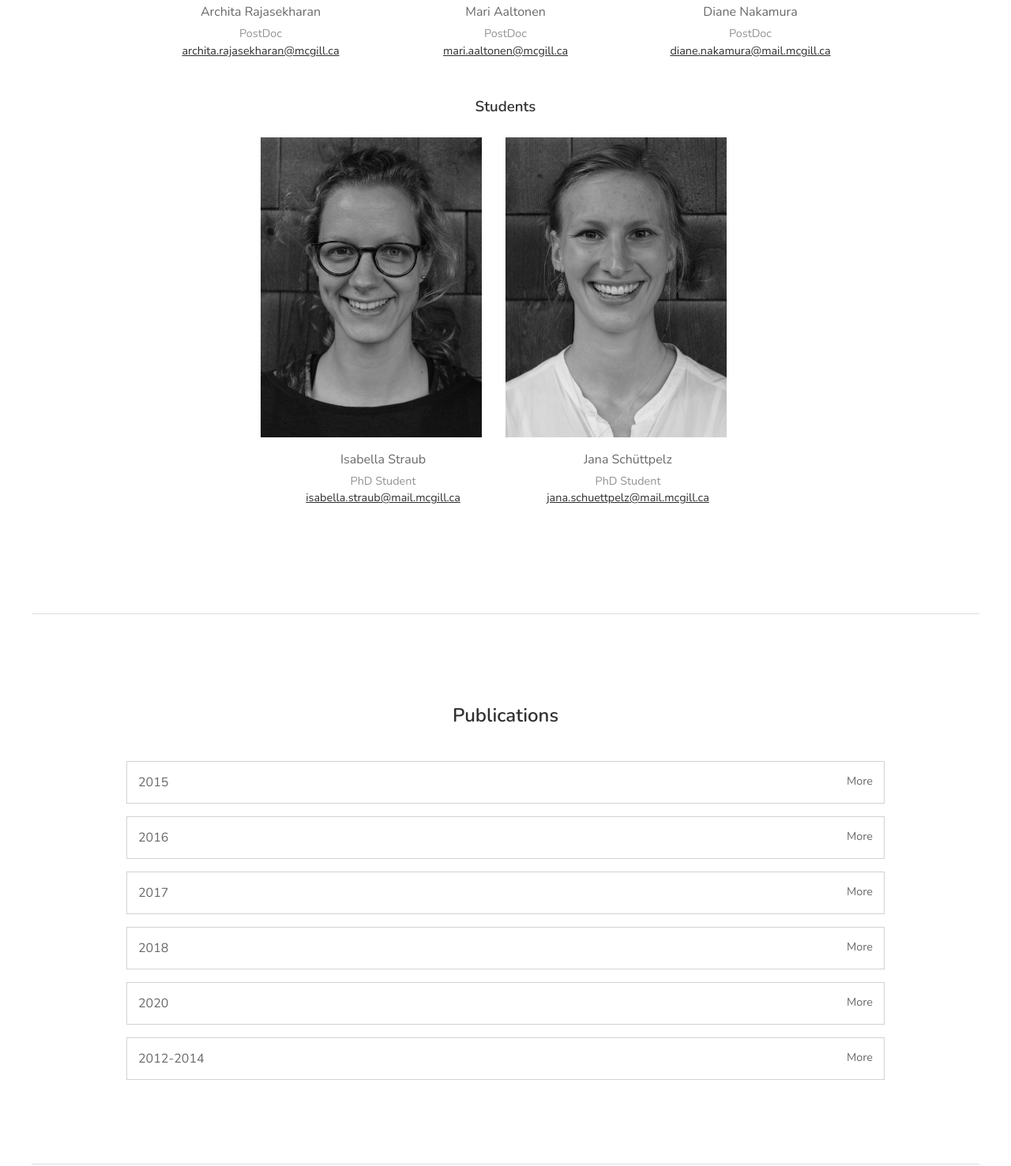
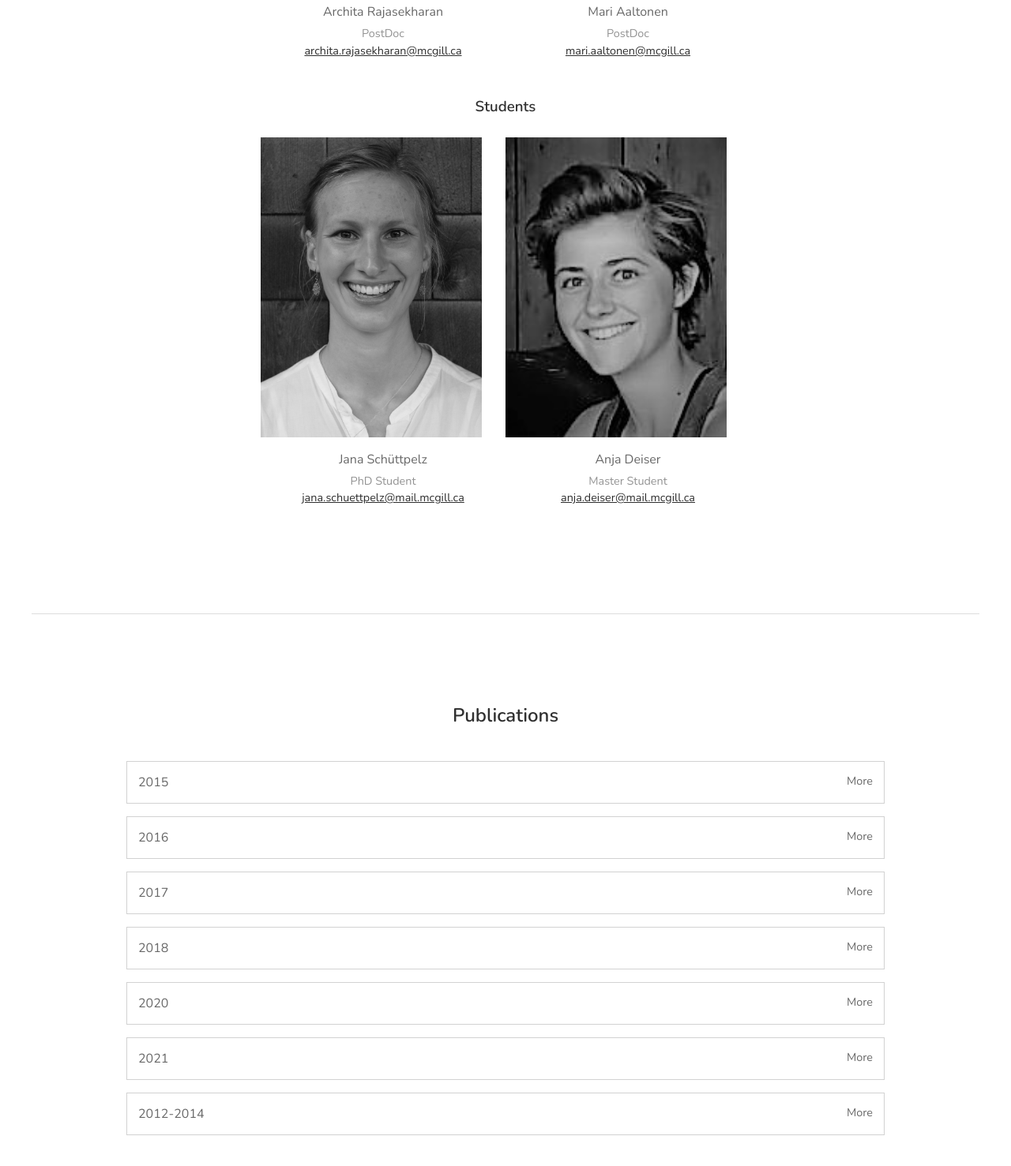
Before and after one commit to aroget/lab_site, a Gatsby site: page / in a window 1280 px wide. Shown: the part 3686-5163 px from the top of the page at 79% size. Built offline with nearby package versions, Linux system fonts and the light colour scheme; Gatsby itself is replaced by a stand-in of ours.

Commit message:
update new publications and staff

```diff
--- a/src/components/avatars.js
+++ b/src/components/avatars.js
@@ -2,8 +2,6 @@ import React, { Component } from 'react'
 import Img from 'gatsby-image'
 import styled from 'styled-components'
 import { StaticQuery, graphql } from 'gatsby'
-
-import FadeInUp from '../animations/fadeinUp'
 
 class StaffAvatar extends Component {
   constructor(props) {
@@ -93,6 +91,13 @@ class StaffAvatar extends Component {
                 }
               }
             }
+            anja: file(relativePath: { eq: "staff/anja.jpg" }) {
+              childImageSharp {
+                fixed(width: 280, height: 380) {
+                  ...GatsbyImageSharpFixed
+                }
+              }
+            }
           }
         `}
         render={data => {
@@ -102,11 +107,9 @@ class StaffAvatar extends Component {
               onMouseLeave={this.onMouseLeave}
             >
               {this.state.hover ? (
-                <FadeInUp>
-                  <AvatarDescription>
-                    <span style={{ color: 'var(--dark)' }}>{hoverText}</span>
-                  </AvatarDescription>
-                </FadeInUp>
+                <AvatarDescription>
+                  <span style={{ color: 'var(--dark)' }}>{hoverText}</span>
+                </AvatarDescription>
               ) : (
                 <Img fixed={data[image].childImageSharp.fixed} />
               )}
--- a/src/components/publications.js
+++ b/src/components/publications.js
@@ -109,6 +109,50 @@ const PublicationJournal = styled.div`
 `
 
 const data = {
+  2021: [
+    {
+      id: 1,
+      title:
+        'ATAD3A has a scaffolding role regulating mitochondria inner membrane structure and protein assembly',
+      journal: 'Cell Rep. 2021 Dec 21;37(12):110139.',
+      doi: 'https://doi.org/10.1016/j.celrep.2021.110139',
+      authors:
+        'Arguello T, Peralta S, Antonicka H, Gaidosh G, Diaz F, Tu YT, Garcia S, Shiekhattar R, Barrientos A, Moraes CT.',
+    },
+    {
+      id: 2,
+      title:
+        'NPTX1 mutations trigger endoplasmic reticulum stress and cause autosomal dominant cerebellar ataxia.',
+      journal: 'Brain. 2021 Nov 11:awab407.',
+      doi: 'https://doi.org/10.1093/brain/awab407',
+      authors:
+        'Coutelier M, Jacoupy M, Janer A, Renaud F, Auger N, Saripella GV, Ancien F, Pucci F, Rooman M, Gilis D, Larivière R, Sgarioto N, Valter R, Guillot-Noel L, Le Ber I, Sayah S, Charles P, Nümann A, Pauly MG, Helmchen C, Deininger N, Haack TB, Brais B, Brice A, Trégouët DA, El Hachimi KH, Shoubridge EA, Durr A, Stevanin G.',
+    },
+    {
+      id: 3,
+      title:
+        'Serine palmitoyltransferase assembles at ER-mitochondria contact sites',
+      journal: 'Life Sci Alliance. 2021 Nov 16;5(2):e202101278.',
+      doi: 'https://doi.org/10.26508/lsa.202101278',
+      authors: 'Aaltonen MJ, Alecu I, König T, Bennett SA, Shoubridge EA.',
+    },
+    {
+      id: 4,
+      title: 'A proximity-dependent biotinylation map of a human cell',
+      journal: 'Nature. 2021 Jul;595(7865):120-124.',
+      doi: 'https://doi.org/10.1038/s41586-021-03592-2',
+      authors:
+        'Go CD, Knight JDR, Rajasekharan A, Rathod B, Hesketh GG, Abe KT, Youn JY, Samavarchi-Tehrani P, Zhang H, Zhu LY, Popiel E, Lambert JP, Coyaud É, Cheung SWT, Rajendran D, Wong CJ, Antonicka H, Pelletier L, Palazzo AF, Shoubridge EA, Raught B, Gingras AC. ',
+    },
+    {
+      id: 5,
+      title:
+        'Multi-OMICS study of a CHCHD10 variant causing ALS demonstrates metabolic rewiring and activation of endoplasmic reticulum and mitochondrial unfolded protein responses.',
+      journal: 'Hum Mol Genet. 2021 May 17;30(8):687-705.',
+      doi: 'https://doi.org/10.1093/hmg/ddab078',
+      authors: 'Straub IR, Weraarpachai W, Shoubridge EA.',
+    },
+  ],
   2020: [
     {
       id: 1,
@@ -126,6 +170,14 @@ const data = {
       doi: 'https://doi.org/10.1101/2020.05.05.078881',
       authors:
         'Isabella R. Straub, Woranontee Weraarpachai, Eric A. Shoubridge',
+    },
+    {
+      id: 3,
+      title:
+        'Poly (A) tail length of human mitochondrial mRNAs is tissue-specific and a mutation in LRPPRC results in transcript-specific patterns of deadenylation.',
+      journal: 'Mol Genet Metab Rep. 2020 Dec 5;25:100687',
+      doi: 'https://doi.org/10.1016/j.ymgmr.2020.100687 ',
+      authors: 'Honarmand S, Shoubridge EA.',
     },
   ],
   2018: [
--- a/src/components/research.js
+++ b/src/components/research.js
@@ -7,6 +7,41 @@ import { BioId, ErMito, ImsAls, RnaGranules } from './icons'
 function createMarkUp(__html) {
   return { __html }
 }
+
+const topics = [
+  {
+    id: 1,
+    title: 'Mitochondrial Interactome',
+    icon: <BioId />,
+    image: 'mitochondrial_interactome',
+    description:
+      '<p>To better comprehend the role of individual functional networks within mitochondria and between mitochondria and the remainder of the cell, we established a mitochondrial interactome using a proximity biotinylation assay, BioID.</p> <p>BioID uses a promiscuous biotin ligase covalently fused to a protein of interest (bait), which subsequently biotinylates proteins in the vicinity of the bait. Using BioID we can identify novel mitochondrial proteins, determine the localization of an individual protein within the mitochondrion as well as within a functional network, and identify novel roles for proteins both within and outside the mitochondria. In addition, we are investigating how individual interactomes change when mutant protein variants are present, yielding insight into possible pathogenic mechanisms and potential treatment targets. Hana is the specialist when it comes to Bio-ID.</p>',
+  },
+  {
+    id: 2,
+    title: 'Neurodegenerative Disease',
+    icon: <ImsAls />,
+    image: 'neurodegenerative_disease',
+    description:
+      '<p>The recent reports of mutations in coiled-helix-coiled-helix domain containing protein 10 (CHCHD10) in autosomal dominant familial ALS, and in its paralogue CHCHD2 in autosomal dominant Parkinson’s disease, have opened a new window on mitochondrial dysfunction in neurodegenerative disorders. CHCHD10 mutations were first uncovered by whole exome sequencing in a family with motor neuron disease, FTD-like symptoms, cerebellar ataxia and myopathy.</p><p>Both CHCHD10 and CHCHD2 are members of the twin CX9C motif family, most of which are targeted to the mitochondrial intermembrane space (IMS) by a specific protein import system.</p><p>The essential function and the mechanism of pathogenesis remain unknown. Our studies focus on deciphering the role of CHCHD10 and CHCHD2 in mitochondria. Isabella is tackling this question by working in mammalian cell lines and neurons and applying a wide range of cell biological methods.</p>',
+  },
+  {
+    id: 3,
+    title: 'ER-Mito Contact Sites',
+    image: 'er_mito_contact_sites',
+    icon: <ErMito />,
+    description:
+      '<p>Mitochondrial fusion and fission are highly dynamic processes and the former is regulated by the concerted action of mitofusion1/2 and OPA1 coordinated by Ugo1. We identified a novel homozygous missense mutation (c.425C > T) in SLC25A46, the human orthologue of Ugo1 in a Leigh syndrome patient.</p> <p>SLC25A46 is known to be a mitochondria solute carrier protein and it promotes mitochondrial fission. SLC25A46 patient derived fibroblasts reveal altered mitochondrial and ER architecture associated with disrupted MICOS complex as well as altered lipid composition suggesting that SLC25A46 could be a putative lipid transfer protein at ER-Mito contact sites. To this end a sensitive proximity-based biotinylation assay for identifying the interactome of SLC25A46 was done in order to elucidate its function.</p> <p>This screen has revealed promising uncharacterized proteins which most likely have important roles at the ER-Mito contact site and are currently being explored by Alexandre, Archita, Mari and Jana.</p>',
+  },
+  {
+    id: 4,
+    title: 'RNA Metabolism',
+    image: 'rna_metabolism',
+    icon: <RnaGranules />,
+    description:
+      '<p>Mitochondrial RNA granules, which we initially identified as GRSF1 positive foci, have been shown to play an essential role in post-transcriptional regulation of mitochondrial transcripts, as well as in the early steps of mitochondrial ribosome biogenesis. They contain proteins responsible for post-transcriptional handling of mitochondrial transcripts: enzymes involved in primary transcript processing, modification, polyadenylation and degradation of mitochondrial RNA.</p><p>Hana’s and Shamisa’s research focuses on the characterization of the molecular functions of several of these proteins (e.g. LRPPRC, FASTKD2, FASTKD5, pseudouridine synthases) and their link to mitochondrial disease.</p>',
+  },
+]
 
 const ResearchNavbar = ({ clikHandler, active }) =>
   topics.map(t => (
@@ -149,38 +184,3 @@ const ResearchSectionTitle = styled.h2`
   text-align: center;
   margin-bottom: 2.5rem;
 `
-
-const topics = [
-  {
-    id: 1,
-    title: 'Mitochondrial Interactome',
-    icon: <BioId />,
-    image: 'mitochondrial_interactome',
-    description:
-      '<p>To better comprehend the role of individual functional networks within mitochondria and between mitochondria and the remainder of the cell, we established a mitochondrial interactome using a proximity biotinylation assay, BioID.</p> <p>BioID uses a promiscuous biotin ligase covalently fused to a protein of interest (bait), which subsequently biotinylates proteins in the vicinity of the bait. Using BioID we can identify novel mitochondrial proteins, determine the localization of an individual protein within the mitochondrion as well as within a functional network, and identify novel roles for proteins both within and outside the mitochondria. In addition, we are investigating how individual interactomes change when mutant protein variants are present, yielding insight into possible pathogenic mechanisms and potential treatment targets. Hana is the specialist when it comes to Bio-ID.</p>',
-  },
-  {
-    id: 2,
-    title: 'Neurodegenerative Disease',
-    icon: <ImsAls />,
-    image: 'neurodegenerative_disease',
-    description:
-      '<p>The recent reports of mutations in coiled-helix-coiled-helix domain containing protein 10 (CHCHD10) in autosomal dominant familial ALS, and in its paralogue CHCHD2 in autosomal dominant Parkinson’s disease, have opened a new window on mitochondrial dysfunction in neurodegenerative disorders. CHCHD10 mutations were first uncovered by whole exome sequencing in a family with motor neuron disease, FTD-like symptoms, cerebellar ataxia and myopathy.</p><p>Both CHCHD10 and CHCHD2 are members of the twin CX9C motif family, most of which are targeted to the mitochondrial intermembrane space (IMS) by a specific protein import system.</p><p>The essential function and the mechanism of pathogenesis remain unknown. Our studies focus on deciphering the role of CHCHD10 and CHCHD2 in mitochondria. Isabella is tackling this question by working in mammalian cell lines and neurons and applying a wide range of cell biological methods.</p>',
-  },
-  {
-    id: 3,
-    title: 'ER-Mito Contact Sites',
-    image: 'er_mito_contact_sites',
-    icon: <ErMito />,
-    description:
-      '<p>Mitochondrial fusion and fission are highly dynamic processes and the former is regulated by the concerted action of mitofusion1/2 and OPA1 coordinated by Ugo1. We identified a novel homozygous missense mutation (c.425C > T) in SLC25A46, the human orthologue of Ugo1 in a Leigh syndrome patient.</p> <p>SLC25A46 is known to be a mitochondria solute carrier protein and it promotes mitochondrial fission. SLC25A46 patient derived fibroblasts reveal altered mitochondrial and ER architecture associated with disrupted MICOS complex as well as altered lipid composition suggesting that SLC25A46 could be a putative lipid transfer protein at ER-Mito contact sites. To this end a sensitive proximity-based biotinylation assay for identifying the interactome of SLC25A46 was done in order to elucidate its function.</p> <p>This screen has revealed promising uncharacterized proteins which most likely have important roles at the ER-Mito contact site and are currently being explored by Alexandre, Archita, Mari and Jana.</p>',
-  },
-  {
-    id: 4,
-    title: 'RNA Metabolism',
-    image: 'rna_metabolism',
-    icon: <RnaGranules />,
-    description:
-      '<p>Mitochondrial RNA granules, which we initially identified as GRSF1 positive foci, have been shown to play an essential role in post-transcriptional regulation of mitochondrial transcripts, as well as in the early steps of mitochondrial ribosome biogenesis. They contain proteins responsible for post-transcriptional handling of mitochondrial transcripts: enzymes involved in primary transcript processing, modification, polyadenylation and degradation of mitochondrial RNA.</p><p>Hana’s and Shamisa’s research focuses on the characterization of the molecular functions of several of these proteins (e.g. LRPPRC, FASTKD2, FASTKD5, pseudouridine synthases) and their link to mitochondrial disease.</p>',
-  },
-]
--- a/src/components/staff.js
+++ b/src/components/staff.js
@@ -152,28 +152,8 @@ const members = {
       description:
         'Mari from Finland joined the lab recently as a postdoc. She finished her PhD in Germany where she studied phospholipid transport and synthesis in mitochondria. Now she is working on characterizing new players at the ER-mitochondria contact sites. In her free time she likes to enjoy nature and travel.',
     },
-    {
-      id: 3,
-      first_name: 'Diane',
-      last_name: 'Nakamura',
-      email: 'diane.nakamura@mail.mcgill.ca',
-      position: 'PostDoc',
-      image_url: 'diane',
-      description:
-        'Originally from Ontario, Diane investigated the role of netrin-1 on CNS myelin maintenance and stability during her PhD. Now as a PostDoc she is studying the effect of a secret compound on mitochondrial biology. She is also taking over Isabella’s project and continuing the work on the function of CHCHD2. Roaming free she enjoys spending time with friends, running, and painting.',
-    },
   ],
   students: [
-    {
-      id: 2,
-      first_name: 'Isabella',
-      last_name: 'Straub',
-      email: 'isabella.straub@mail.mcgill.ca',
-      position: 'PhD Student',
-      image_url: 'isabella',
-      description:
-        'Native of Germany, Isabella is working on establishing the role of mitochondrial proteins in neurodegenerative diseases, e.g. ALS and Parkinson’s disease. She is using all “Omics” techniques to determine the way pathogenic mutations in CHCHD2 and CHCHD10 alter the mitochondrial and cellular metabolism. In her free time, she is an avid climber and yoga teacher.',
-    },
     {
       id: 3,
       first_name: 'Jana',
@@ -184,5 +164,15 @@ const members = {
       description:
         'Trained and raised in Germany in molecular medicine in Göttingen, Jana is now working on mitochondrial outer membrane proteins particularly on mitochondrial solute carrier protein family SLC25. She always provides us with fresh pastries and enjoys rock climbing, skiing and music in her free time.',
     },
+    {
+      id: 4,
+      first_name: 'Anja',
+      email: 'anja.deiser@mail.mcgill.ca',
+      last_name: 'Deiser',
+      position: 'Master Student',
+      image_url: 'anja',
+      description:
+        "Originally from Munich Germany, Anja is a Master's student working on identification of changes in mitochondrial interactome in patient cells using BioID. She loves outdoors, climbing and music.",
+    },
   ],
 }
```
Also changed, not shown: src/components/_hero.jpg (deleted), src/images/staff/anja.jpg (added), 1 other file.
